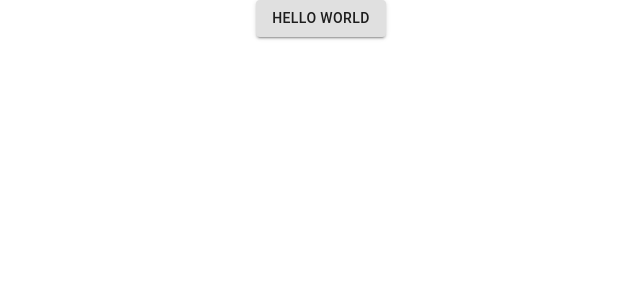
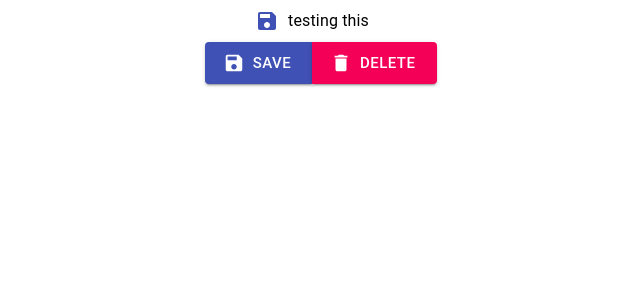
Before and after one commit to ParthPatel133/react-material-ui, a React (Create React App) app: page / in a window 1280 px wide. Shown: the top 300 px of the page, without its empty margins (319-959 px from the left). Built offline with nearby package versions, Linux system fonts and the light colour scheme.

Commit message:
checkbox

```diff
--- a/package.json
+++ b/package.json
@@ -4,6 +4,7 @@
   "private": true,
   "dependencies": {
     "@material-ui/core": "^4.11.2",
+    "@material-ui/icons": "^4.11.2",
     "@testing-library/jest-dom": "^5.11.6",
     "@testing-library/react": "^11.2.2",
     "@testing-library/user-event": "^12.5.0",
--- a/src/App.js
+++ b/src/App.js
@@ -1,11 +1,55 @@
 import logo from './logo.svg';
 import './App.css';
+import {useState} from 'react';
+import ButtonGroup from '@material-ui/core/ButtonGroup';
 import Button from '@material-ui/core/Button';
+import SaveIcon from '@material-ui/icons/Save';
+import DeleteIcon from '@material-ui/icons/Delete';
+import Checkbox from '@material-ui/core/Checkbox';
+import FormControlLabel from '@material-ui/core/FormControlLabel';
+
+const CheckboxExample = () => {
+  const [checked, setChecked] = useState(true);
+  return (
+    <div>
+      <FormControlLabel
+        control={
+          <Checkbox
+            checked={checked}
+            icon={<SaveIcon />}
+            checkedIcon={<SaveIcon />}
+            onChange={(e) => setChecked(e.target.checked)}
+            color='primary'
+          />
+        }
+        label='testing this'
+      />
+    </div>
+  );
+};
 
 function App() {
   return (
     <div className='App'>
-      <Button variant='contained'>Hello world</Button>
+      <CheckboxExample />
+      <ButtonGroup>
+        <Button
+          startIcon={<SaveIcon />}
+          color='primary'
+          size='large'
+          variant='contained'
+        >
+          save
+        </Button>
+        <Button
+          startIcon={<DeleteIcon />}
+          color='secondary'
+          size='large'
+          variant='contained'
+        >
+          Delete
+        </Button>
+      </ButtonGroup>
     </div>
   );
 }
```
Also changed, not shown: 2 other files (tests, documents, lock files or other folders).
